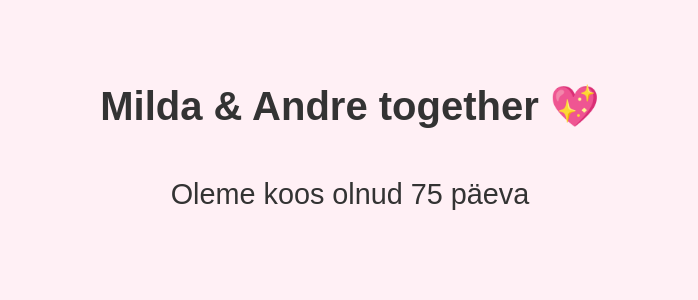
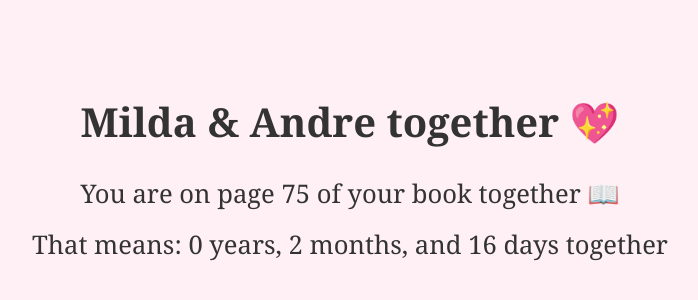
Before and after one commit to audentne/together, a plain HTML site: page index.html in a window 1280 px wide. Shown: the part 252-552 px from the top of the page, without its empty margins (290-988 px from the left). Drawn offline with Linux system fonts and the light colour scheme.

Commit message:
Update index.html
Updated with poetic version 📖💖

```diff
--- a/index.html
+++ b/index.html
@@ -1,12 +1,12 @@
 <!DOCTYPE html>
-<html lang="et">
+<html lang="en">
 <head>
   <meta charset="UTF-8">
   <meta name="viewport" content="width=device-width, initial-scale=1.0">
   <title>Milda & Andre together</title>
   <style>
     body {
-      font-family: 'Arial', sans-serif;
+      font-family: 'Georgia', serif;
       background: #fff0f5;
       color: #333;
       display: flex;
@@ -16,26 +16,51 @@
       height: 100vh;
       margin: 0;
       text-align: center;
+      padding: 20px;
     }
     h1 {
       font-size: 2.5em;
       margin-bottom: 0.5em;
     }
     p {
-      font-size: 1.8em;
+      font-size: 1.6em;
+      margin: 0.3em 0;
     }
   </style>
 </head>
 <body>
   <h1>Milda & Andre together 💖</h1>
-  <p id="dayCount"></p>
+  <p id="pageCount"></p>
+  <p id="exactTime"></p>
 
   <script>
-    const startDate = new Date('2025-01-15');
+    const startDate = new Date(2025, 0, 15); // 15 Jan 2025
     const today = new Date();
+
+    // Calculate total days
     const diffTime = today - startDate;
-    const diffDays = Math.floor(diffTime / (1000 * 60 * 60 * 24));
-    document.getElementById('dayCount').textContent = `Oleme koos olnud ${diffDays} päeva`;
+    const totalDays = Math.floor(diffTime / (1000 * 60 * 60 * 24));
+
+    // Format: years, months, days
+    let years = today.getFullYear() - startDate.getFullYear();
+    let months = today.getMonth() - startDate.getMonth();
+    let days = today.getDate() - startDate.getDate();
+
+    if (days < 0) {
+      // Borrow days from previous month
+      months--;
+      const prevMonth = new Date(today.getFullYear(), today.getMonth(), 0);
+      days += prevMonth.getDate();
+    }
+
+    if (months < 0) {
+      years--;
+      months += 12;
+    }
+
+    // Display
+    document.getElementById('pageCount').textContent = `You are on page ${totalDays} of your book together 📖`;
+    document.getElementById('exactTime').textContent = `That means: ${years} year${years !== 1 ? 's' : ''}, ${months} month${months !== 1 ? 's' : ''}, and ${days} day${days !== 1 ? 's' : ''} together`;
   </script>
 </body>
 </html>
```
